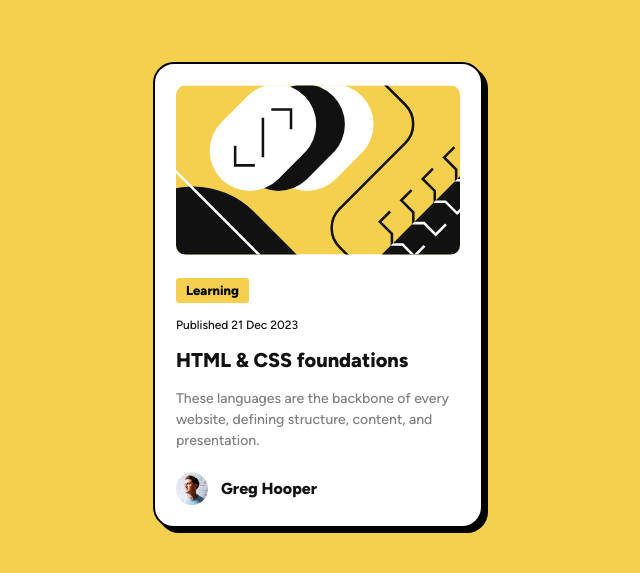
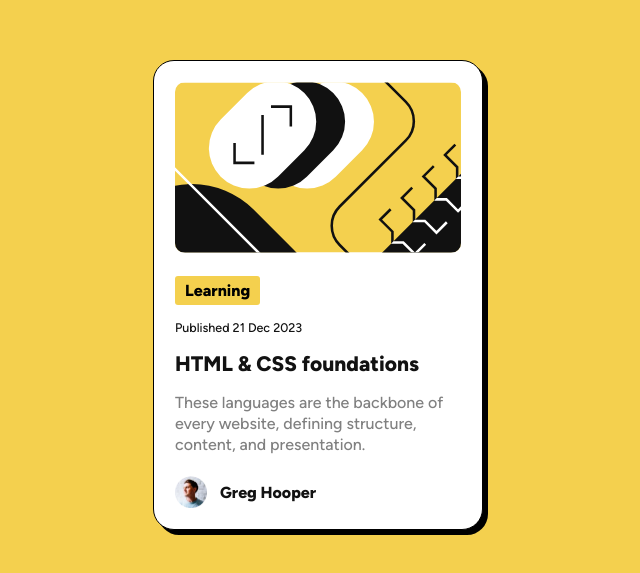
Before and after one commit to lstrbvry/Frontend-Mentor-Blog-preview-card, a plain HTML site: page index.html in a window 1280 px wide. Shown: the part 105-678 px from the top of the page, without its empty margins (322-962 px from the left). Drawn offline with Linux system fonts and the light colour scheme.

Commit message:
font size index.html
adjusted font size

```diff
--- a/index.html
+++ b/index.html
@@ -51,7 +51,7 @@
 				padding: 21px;
 				background-color: white;
 				border-radius: 21px;
-				border: black solid 2px;
+				border: black solid 1px;
 				box-shadow: 5px 5px 0 black;
 			}
 			.main-button {
@@ -62,22 +62,20 @@
 				padding-block: 5px;
 				border-radius: 3px;
 				font-weight: 800;
-				font-size: 13px;
 			}
 			.main-date {
 				margin-top: 15px;
-				font-size: 12px;
+				font-size: 12.5px;
 			}
 			.main-header {
 				margin-block: 16px;
 				font-weight: 800;
-				font-size: 20px;
+				font-size: 21px;
 			}
 			.main-header:active {
 				color: hsl(47, 88%, 63%);
 			}
 			.main-desc {
-				font-size: 14px;
 				line-height: 21px;
 				color: hsl(0, 0%, 50%);
 			}
```
